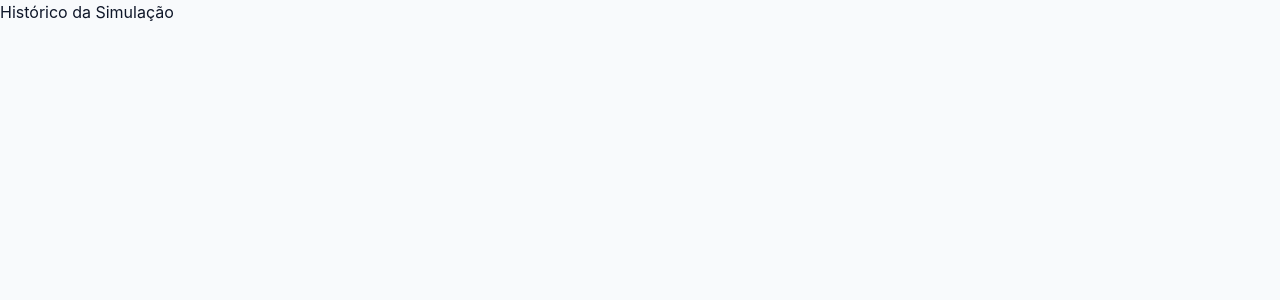
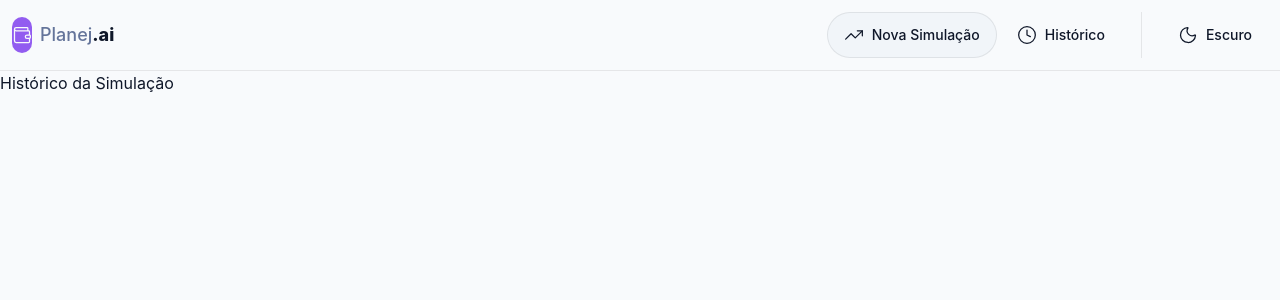
Before and after one commit to Peixoto1990/planejai, a React (Vite) app: page /historico in a window 1280 px wide. Shown: the top 300 px of the page. Built offline with nearby package versions, Linux system fonts and the light colour scheme.

Commit message:
feat: implementar layout principal, tema e componentes compartilhados

```diff
--- a/package.json
+++ b/package.json
@@ -13,6 +13,7 @@
   "dependencies": {
     "@fontsource/inter": "^5.3.0",
     "@tailwindcss/vite": "^4.3.3",
+    "lucide-react": "^1.26.0",
     "react": "^19.2.7",
     "react-dom": "^19.2.7",
     "react-router-dom": "^7.18.1",
--- /dev/null
+++ b/src/components/layout/RootLayout.tsx
@@ -0,0 +1,11 @@
+import { Outlet } from 'react-router-dom';
+import { Header } from '../shared/Header';
+
+export function RootLayout() {
+  return (
+    <>
+      <Header />
+      <Outlet />
+    </>
+  );
+}
--- /dev/null
+++ b/src/components/shared/Button.tsx
@@ -0,0 +1,25 @@
+import type { LucideIcon } from 'lucide-react';
+import type { ButtonHTMLAttributes } from 'react';
+
+interface ButtonProps extends ButtonHTMLAttributes<HTMLButtonElement> {
+  variant: 'primary' | 'secondary' | 'ghost';
+  icon?: LucideIcon;
+}
+
+const baseClasses =
+  'flex cursor-pointer items-center justify-center gap-2 px-4 py-3 text-sm font-medium transition-opacity hover:opacity-80 disabled:cursor-not-allowed disabled:opacity-80';
+
+const variantClasses: Record<ButtonProps['variant'], string> = {
+  primary: 'bg-primary text-primary-foreground font-semibold rounded-xl',
+  secondary: 'bg-secondary-button border border-border rounded-3xl',
+  ghost: 'rounded-lg text-foreground',
+};
+
+export function Button({ variant, icon: Icon, children, className, ...props }: ButtonProps) {
+  return (
+    <button className={`${baseClasses} ${variantClasses[variant]} ${className || ''}`} {...props}>
+      {Icon && <Icon size={20} />}
+      {children}
+    </button>
+  );
+}
--- /dev/null
+++ b/src/components/shared/Divider.tsx
@@ -0,0 +1,31 @@
+interface DividerProps {
+  orientation?: 'horizontal' | 'vertical';
+  spacing?: number;
+  className?: string;
+}
+
+export function Divider({
+  orientation = 'horizontal',
+  spacing = 16,
+  className = '',
+}: DividerProps) {
+  const style =
+    orientation === 'horizontal'
+      ? { marginTop: spacing, marginBottom: spacing }
+      : { marginLeft: spacing, marginRight: spacing };
+  const classNamesByOrientation = {
+    horizontal: 'w-full h-px',
+    vertical: 'self-stretch w-px',
+  };
+
+  return (
+    <div
+      role="separator"
+      araia-orientation={orientation}
+      style={style}
+      className={['bg-border', classNamesByOrientation[orientation], className]
+        .filter(Boolean)
+        .join(' ')}
+    />
+  );
+}
--- /dev/null
+++ b/src/components/shared/Header.tsx
@@ -0,0 +1,53 @@
+import { useTheme } from '@/hooks/useTheme';
+import { Clock, Moon, Sun, TrendingUp, Wallet } from 'lucide-react';
+import { useNavigate } from 'react-router-dom';
+import { Button } from './Button';
+import { Divider } from './Divider';
+
+export function Header() {
+  const navigate = useNavigate();
+  const { theme, toggleTheme } = useTheme();
+
+  return (
+    <header className="border-b border-(--border) px-3 py-3">
+      <nav className="flex items-center justify-between">
+        <div className="flex items-center gap-2">
+          <div className="bg-primary flex h-9 items-center justify-center rounded-full">
+            <Wallet size={20} className="text-primary-foreground" />
+          </div>
+          <span className="text-lg">
+            <span className="text-muted-foreground font-medium">Planej</span>
+            <span className="font-extrabold">.ai</span>
+          </span>
+        </div>
+        <div className="flex items-center gap-1">
+          <Button
+            title="Nova Simulação"
+            variant="secondary"
+            icon={TrendingUp}
+            onClick={() => navigate('/')}
+          >
+            <span className="hidden sm:inline">Nova Simulação</span>
+          </Button>
+          <Button
+            title="Histórico"
+            variant="ghost"
+            icon={Clock}
+            onClick={() => navigate('/historico')}
+          >
+            <span className="hidden sm:inline">Histórico</span>
+          </Button>
+          <Divider orientation="vertical" />
+          <Button
+            title="Tema"
+            variant="ghost"
+            icon={theme === 'light' ? Moon : Sun}
+            onClick={toggleTheme}
+          >
+            <span className="hidden sm:inline">{theme === 'light' ? 'Escuro' : 'Claro'}</span>
+          </Button>
+        </div>
+      </nav>
+    </header>
+  );
+}
--- /dev/null
+++ b/src/context/theme/ThemeContext.tsx
@@ -0,0 +1,10 @@
+import { createContext } from 'react';
+
+export type Theme = 'light' | 'dark';
+
+interface ThemeContextValue {
+  theme: Theme;
+  toggleTheme: () => void;
+}
+
+export const ThemeContext = createContext<ThemeContextValue | undefined>(undefined);
--- /dev/null
+++ b/src/context/theme/ThemeProvider.tsx
@@ -0,0 +1,26 @@
+import type { PropsWithChildren } from 'react';
+import { useEffect, useState } from 'react';
+import type { Theme } from './ThemeContext';
+import { ThemeContext } from './ThemeContext';
+
+export function ThemeProvider({ children }: PropsWithChildren) {
+  const [theme, setTheme] = useState<Theme>(() => {
+    const storedTheme = localStorage.getItem('theme') as Theme | null;
+    if (storedTheme) {
+      return storedTheme;
+    }
+
+    const systemPrefersDark = window.matchMedia('(prefers-color-scheme: dark)').matches;
+    return systemPrefersDark ? 'dark' : 'light';
+  });
+
+  useEffect(() => {
+    document.documentElement.setAttribute('data-theme', theme);
+    localStorage.setItem('theme', theme);
+  }, [theme]);
+
+  const toggleTheme = () => {
+    setTheme((prevTheme) => (prevTheme === 'light' ? 'dark' : 'light'));
+  };
+  return <ThemeContext.Provider value={{ theme, toggleTheme }}>{children}</ThemeContext.Provider>;
+}
--- /dev/null
+++ b/src/hooks/useTheme.tsx
@@ -0,0 +1,10 @@
+import { useContext } from 'react';
+import { ThemeContext } from '../context/theme/ThemeContext';
+
+export function useTheme() {
+  const context = useContext(ThemeContext);
+  if (!context) {
+    throw new Error('useTheme must be used within a ThemeProvider');
+  }
+  return context;
+}
--- a/src/index.css
+++ b/src/index.css
@@ -17,3 +17,7 @@
       color 0.3s ease;
   }
 }
+
+.lucide {
+  stroke-width: 1.5;
+}
--- a/src/main.tsx
+++ b/src/main.tsx
@@ -4,9 +4,12 @@ import { StrictMode } from 'react';
 import { createRoot } from 'react-dom/client';
 
 import App from './App.tsx';
+import { ThemeProvider } from './context/theme/ThemeProvider.tsx';
 
 createRoot(document.getElementById('root')!).render(
   <StrictMode>
-    <App />
+    <ThemeProvider>
+      <App />
+    </ThemeProvider>
   </StrictMode>
 );
--- a/src/router.tsx
+++ b/src/router.tsx
@@ -1,7 +1,9 @@
 import { createBrowserRouter } from 'react-router-dom';
+import { RootLayout } from './components/layout/RootLayout';
 
 export const router = createBrowserRouter([
   {
+    element: <RootLayout />,
     children: [
       {
         path: '/',
--- a/tsconfig.json
+++ b/tsconfig.json
@@ -1,5 +1,6 @@
 {
   "compilerOptions": {
+    "ignoreDeprecations": "6.0",
     "baseUrl": ".",
     "paths": {
       "@/*": ["src/*"]
```
Also changed, not shown: 1 other file (tests, documents, lock files or other folders).
